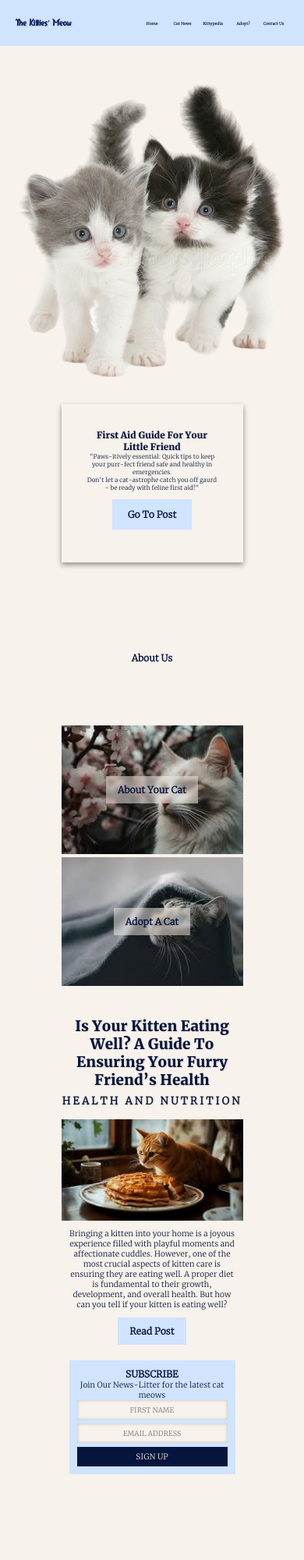
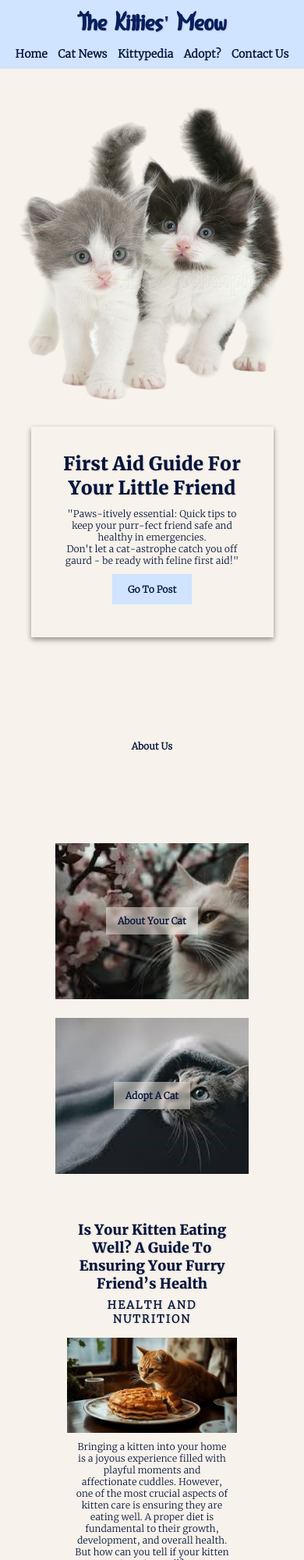
Before and after one commit to Deola06/Kitty, a plain HTML site: page index.html in a window 390 px wide. Shown: the top 2000 px of the page at 78% size. Before the commit the page ends 1920 px from the top, so only its background shows below. Drawn offline with Linux system fonts and the light colour scheme.

Commit message:
first commit

```diff
--- a/style.css
+++ b/style.css
@@ -34,13 +34,13 @@ html, body {
 
 header {
     margin: 0;
-    padding: 0;
+    padding: 10px;
     background-color: #d0e3ff;
     color: #081f5c;
     width: 100%;
     justify-content: center;
     display: flex;
-    height: 7vh;
+    height: auto;
     z-index: 1000;
 }
 
@@ -58,6 +58,7 @@ h1, h2, h3, h4, h5, h6 {
 
 .brand {
     align-items: center;
+    justify-content: center;
     display: flex;
     width: 100%;
     height: 100%;
@@ -72,10 +73,13 @@ h1, h2, h3, h4, h5, h6 {
     display: flex;
     width: 100%;
     height: 100%;
+    justify-content: space-evenly;
+    gap: 1vw;
 }
 
 .baby-link {
-    width: 10vw;
+    width: auto;
+    flex-wrap: nowrap;
     font-size: 13px;
     font-weight: bold;
     color: #06153d;
@@ -115,13 +119,13 @@ button {
 }
 
 a:hover {
-    color: #010c1b;
+    color: #000000;
     transition: color 0.3s ease;
 }
 
 button:hover {
     transform: scale(1.05);
-    box-shadow: 0.25rem 0.5rem 0.5rem rgba(0, 0, 0, 0.3);
+    box-shadow: 2px 4px 4px rgba(0, 0, 0, 0.3);
     transition: transform 0.3s ease, box-shadow 0.3s ease;
 }
 
@@ -325,11 +329,12 @@ a {
 .newsletter h2 {
     font-size: 12px;
     color: #06153d;
-    margin-block: 0;
+    margin-bottom: 5px;
 }
 
 .newsletter p {
     font-size: 10px;
+    margin-bottom: 10px;
 }
 
 .newsletter form {
@@ -429,6 +434,7 @@ a {
 .sixth h2, .seventh h2, .eight h2 {
     font-size: 14px;
     color: #06153d;
+    margin-bottom: 5px;
 }
 
 hr {
@@ -527,95 +533,111 @@ hr {
 }
 
 
-
 @media (max-width: 720px) {
+    header {
+        height: auto;
+    }
+    .brand h1 {
+        font-size: 28px;
+        margin-bottom: 10px;
+    }
+    .baby-link {
+        font-size: 14px;
+    }
+    .all {
+        flex-direction: column;
+        align-items: center;
+        justify-content: center;
+        width: 100%;
+    }
+    .container {
+        width: 90%;
+    }
+    .first h1 {
+        font-size: 24px;
+        margin-bottom: 10px;
+    }
+    .first p {
+        font-size: 12px;
+    }
+    .second {
+        flex-direction: column;
+        align-items: center;
+    }
+    .block {
+        width: 80%;
+        height: 200px;
+        margin-bottom: 20px;
+    }
     .third {
         flex-direction: column;
         align-items: center;
-        justify-content: center;
     }
-
-    .post {
-        width: 100%;
+    .post h3 {
+        font-size: 18px;
     }
-
+    .post h5 {
+        font-size: 14px;
+        letter-spacing: 2px;
+    }
+    .post p {
+        font-size: 12px;
+    }
     .profile {
-        flex-direction: row;
-        width: 100%;
+        width: 80%;
+        text-align: center;
+        margin-top: 30px;
     }
-
-    .one {
+    .profile .one {
         display: none;
     }
-
-    .block {
-        width: 100%;
-        background-size: cover;
+    .newsletter h2 {
+        font-size: 14px;
     }
-
-    .first h1 {
-        font-size: 3vw;
-    }
-
-    .first p {
-        font-size: 2vw;
-    }
-
-    .fourth, .fifth {
-        flex-direction: column;
-    }
-
-    .hi {
-        width: 100%;
-        align-items: center;
-        text-align: center;
-    }
-
-    .hi h1 {
-        font-size: 6vw;
-    }
-
-    .hi p {
-        font-size: 2vw;
-    }
-
-    .brand h1 {
-        font-size: 2.7vw;
-    }
-
-    .baby-link {
-        width: 10vw;
-        font-size: 1.3vw;
-    }
-
-    .cute img {
-        width: 55vw;
-    }
-
-    .search input::placeholder {
+    .newsletter p {
         font-size: 12px;
     }
-
+    .newsletter input {
+        font-size: 12px;
+        padding: 8px;
+    }
+    #btn3 {
+        font-size: 12px;
+        height: 35px;
+    }
+    .logo {
+        flex-direction: row;
+        margin-top: 10px;
+    }
+    .imgs {
+        width: 20px;
+        height: 20px;
+    }
     .search input {
+        font-size: 14px;
+        padding: 8px 30px 8px 8px;
+    }
+    .whole {
+        width: 90%;
+    }
+    .whole img {
+        width: 100%;
+        height: auto;
+    }
+    .whole h3 {
+        font-size: 16px;
+    }
+    .whole h5 {
         font-size: 12px;
     }
-
-    .all {
-        width: 90%;
-        justify-content: space-between;
+    .whole p {
+        font-size: 14px;
     }
-
-    .brand {
-        align-items: center;
-        width: 100%;
-        height: 100%;
-    }
-
-    .links {
-        width: 100%;
-        height: 100%;
+    .whole a {
+        font-size: 12px;
     }
 }
+
 
 ::-webkit-scrollbar {
     width: 10px;
```
